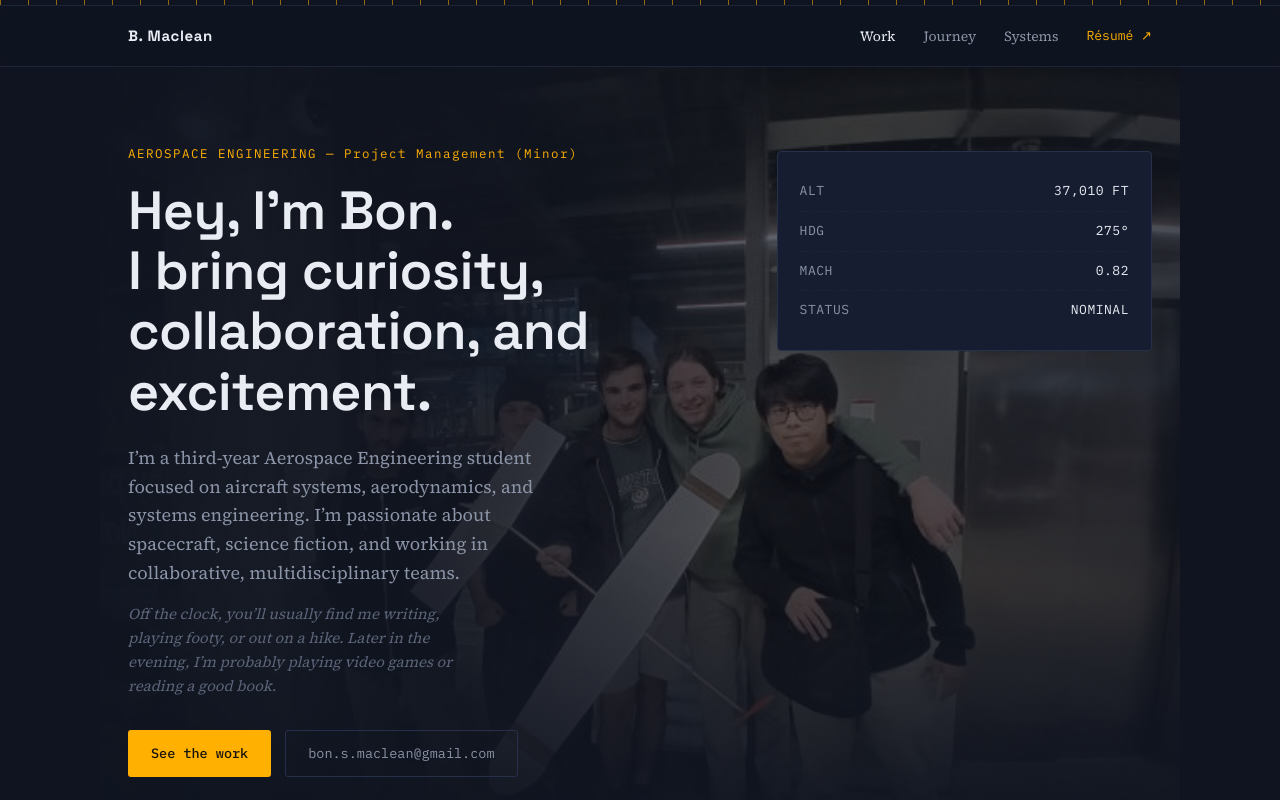
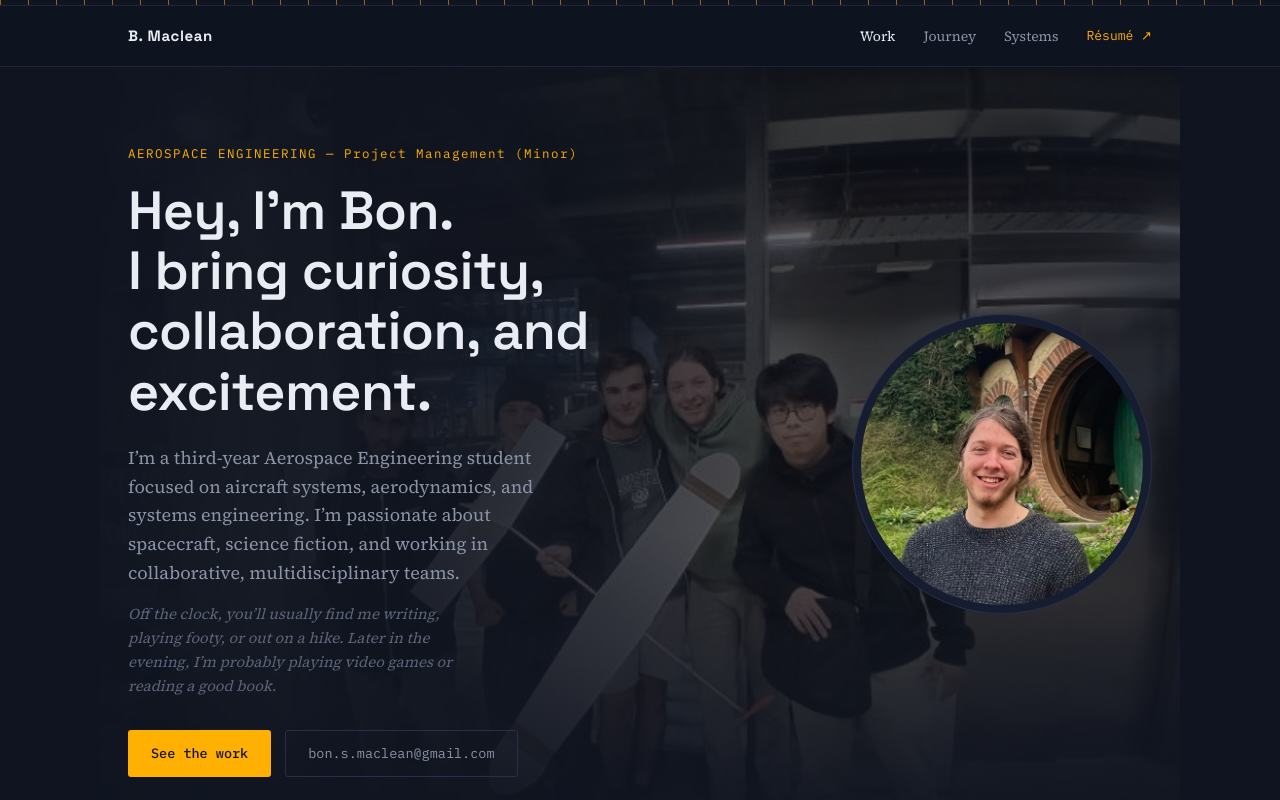
Before and after one commit to Bon-Maclean/personal-portfolio, a plain HTML site: page index.html in a window 1280 px wide. Shown: the top 800 px of the page. Drawn offline with Linux system fonts and the light colour scheme.

Commit message:
Website update

```diff
--- a/index.html
+++ b/index.html
@@ -1,6 +1,13 @@
 <!DOCTYPE html>
 <html lang="en">
 <head>
+  <!-- Social preview -->
+  <meta property="og:image" content="https://bonmaclean.com/website%20images/social-preview.png">
+  <meta property="og:image:width" content="1200">
+  <meta property="og:image:height" content="630">
+
+<meta name="twitter:card" content="summary_large_image">
+<meta name="twitter:image" content="https://bonmaclean.com/social-preview.png">
 <meta charset="UTF-8">
 <meta name="viewport" content="width=device-width, initial-scale=1.0">
 <title>Bon Maclean — Aerospace Engineer</title>
@@ -49,11 +56,11 @@
         <a href="mailto:bon.s.maclean@gmail.com" class="btn btn-ghost">bon.s.maclean@gmail.com</a>
       </div>
     </div>
-    <div class="hero-readout mono" aria-hidden="true">
-      <div class="readout-row"><span>ALT</span><span id="rdAlt">37,000 FT</span></div>
-      <div class="readout-row"><span>HDG</span><span id="rdHdg">274°</span></div>
-      <div class="readout-row"><span>MACH</span><span id="rdMach">0.82</span></div>
-      <div class="readout-row"><span>STATUS</span><span class="ok">NOMINAL</span></div>
+    <div class="hero-headshot">
+      <img
+        src="website%20images/headshot.jpg"
+      alt="Bon Maclean"
+      >
     </div>
     <div class="hero-bg" aria-hidden="true">
       <img src="website%20images/hero-photo.jpg" alt="" class="hero-bg-img" onerror="this.style.display='none'">
--- a/script.js
+++ b/script.js
@@ -7,35 +7,6 @@ const prefersReducedMotion = window.matchMedia(
   "(prefers-reduced-motion: reduce)"
 ).matches;
 
-/* --------------------------------------------
-   1) Instrument readout — small live-looking
-      numbers in the hero, purely cosmetic but
-      demonstrates timers + DOM updates.
-   -------------------------------------------- */
-function initReadout() {
-  const altEl = document.getElementById("rdAlt");
-  const hdgEl = document.getElementById("rdHdg");
-  const machEl = document.getElementById("rdMach");
-
-  if (!altEl || !hdgEl || !machEl || prefersReducedMotion) return;
-
-  let altitude = 37000;
-  let heading = 274;
-  let mach = 0.82;
-
-  setInterval(() => {
-    // small, bounded random walk so the numbers feel "live"
-    // without ever looking broken or alarming
-    altitude += Math.round((Math.random() - 0.5) * 40);
-    heading = (heading + (Math.random() - 0.5) * 1.2 + 360) % 360;
-    mach += (Math.random() - 0.5) * 0.004;
-    mach = Math.min(0.86, Math.max(0.78, mach));
-
-    altEl.textContent = `${Math.round(altitude).toLocaleString()} FT`;
-    hdgEl.textContent = `${Math.round(heading)}°`;
-    machEl.textContent = mach.toFixed(2);
-  }, 1800);
-}
 
 /* --------------------------------------------
    2) Scroll reveal for project cards and
@@ -230,7 +201,6 @@ function initNovelProgress() {
   }
 }
 document.addEventListener("DOMContentLoaded", () => {
-  initReadout();
   initScrollReveal();
   initActiveNav();
   initProjectSliders();
--- a/style.css
+++ b/style.css
@@ -169,7 +169,7 @@ button:focus-visible {
 }
 
 .hero-inner,
-.hero-readout {
+.hero-headshot {
   position: relative;
   z-index: 1;
 }
@@ -234,27 +234,31 @@ button:focus-visible {
 }
 .btn-ghost:hover { border-color: var(--accent); color: var(--text); }
 
-/* instrument readout card, mimics a cockpit tape */
-.hero-readout {
+/* ============================================
+   HERO HEADSHOT
+   ============================================ */
+
+.hero-headshot {
+  width: 100%;
+  max-width: 300px;
+  justify-self: end;
+  align-self: center;
+  margin-top: 8px;
+  padding: 8px;
   border: 1px solid var(--line);
+  border-radius: 50%;
   background: var(--bg-card);
-  border-radius: 4px;
-  padding: 20px 22px;
-  font-size: 13px;
-  margin-top: 8px;
 }
 
-.readout-row {
-  display: flex;
-  justify-content: space-between;
-  padding: 9px 0;
-  border-bottom: 1px dashed var(--line-soft);
-  color: var(--text-dim);
-  letter-spacing: 0.04em;
+.hero-headshot img {
+  display: block;
+  width: 100%;
+  aspect-ratio: 1 / 1;
+  object-fit: cover;
+  object-position: center;
+  border-radius: 50%;
 }
-.readout-row:last-child { border-bottom: none; }
-.readout-row span:last-child { color: var(--text); }
-.readout-row .ok { color: var(--ok); }
+
 
 /* ============================================
    SECTIONS (shared)
```
Also changed, not shown: website images/headshot.jpg (added), website images/social-preview.png (added).
